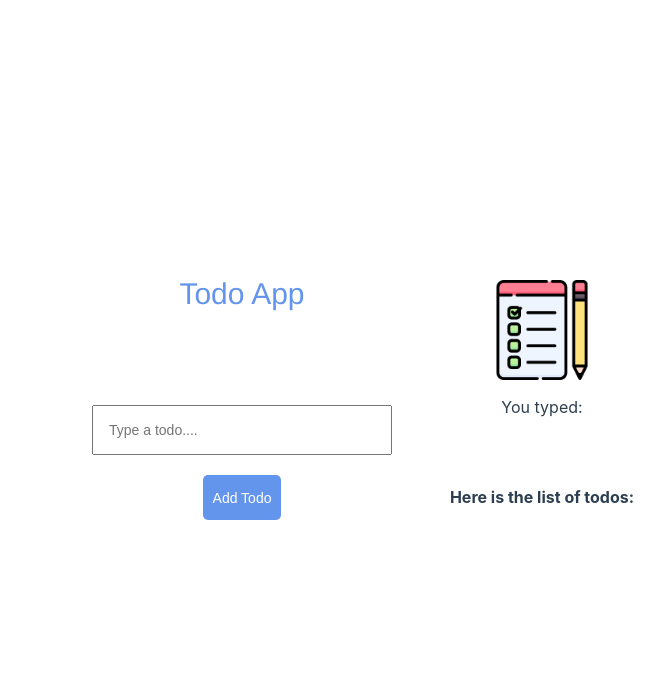
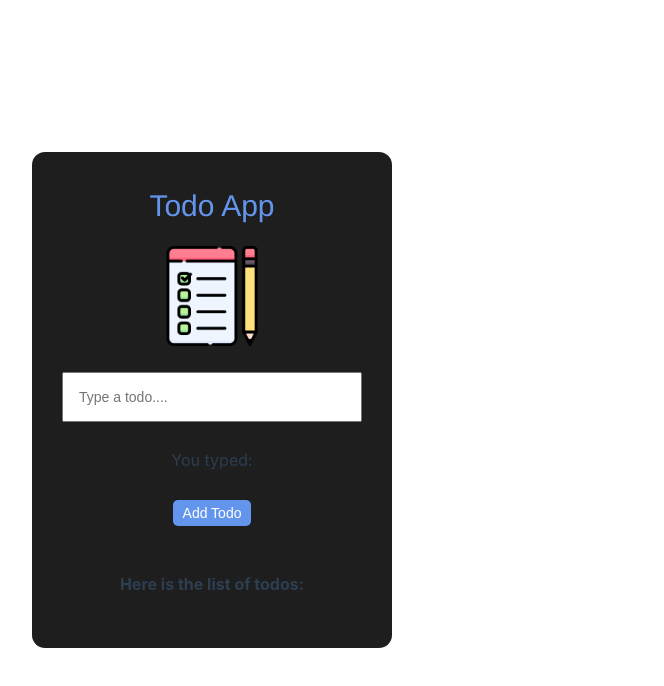
Before and after one commit to Nothingspecial2468/vue-learning, a Vue app: page / in a window 1280 px wide. Shown: the top 686 px of the page, without its empty margins (248-912 px from the left). Built offline with nearby package versions, Linux system fonts and the light colour scheme.

Commit message:
Update UI

```diff
--- a/src/App.vue
+++ b/src/App.vue
@@ -58,6 +58,7 @@ const tasksStatus = computed(() => {
 </script>
 
 <template>
+  <div class="app-container">
     <h1>Todo App</h1>
     <img :src="todoImg" alt="ToDo Icon" class="todo-img" />
     <input type="text" placeholder="Type a todo...." v-model="newTodo" @keyup.enter="addTodo" />
@@ -82,11 +83,23 @@ const tasksStatus = computed(() => {
         <button @click="deleteTasks(todo)">❌</button>
       </li>
     </ul>
-
+  </div>
   <!-- <pre>{{ todos }}</pre> -->
 </template>
 
 <style scoped>
+.app-container {
+  max-width: 420px;
+  margin: 60px auto;
+  display: flex;
+  flex-direction: column;
+  align-items: center;
+  gap: 16px;
+  background: #1e1e1e;
+  padding: 30px;
+  border-radius: 13px;
+}
+
 h1 {
   color: cornflowerblue;
   font-family: "Franklin Gothic Medium", "Arial Narrow", Arial, sans-serif;
@@ -96,9 +109,6 @@ h1 {
 
 .todo-img {
   width: 100px;
-  height: inherit;
-  margin: 10px auto 15px auto;
-  display: block;
 }
 
 input[type="text"] {
```
Lines whose indentation alone changed are shown as unchanged.
